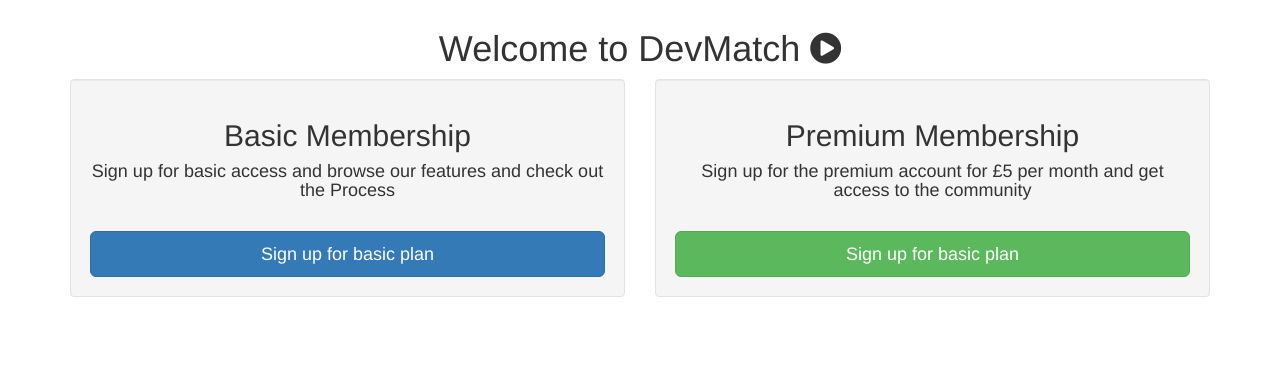
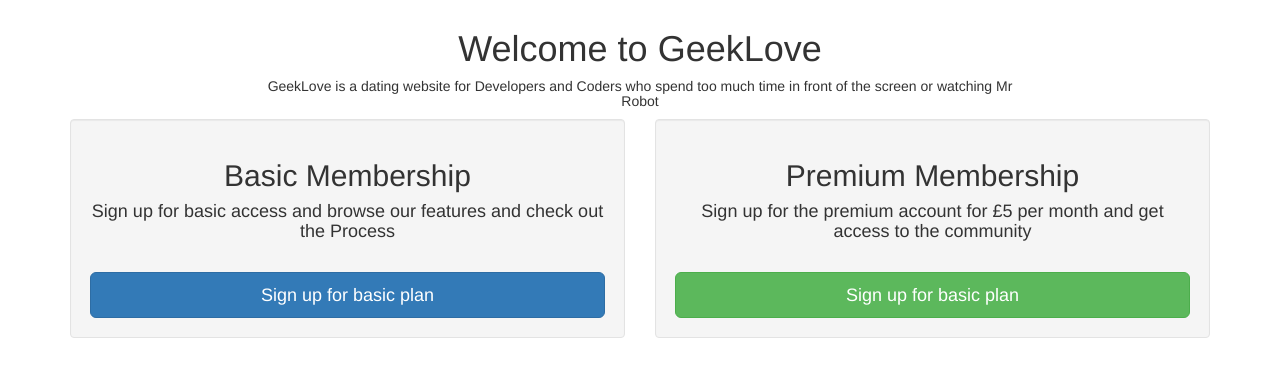
Before and after one commit to Tommy-B-Git/tb-project, a Flask app: page / in a window 1280 px wide. Shown: the part 51-428 px from the top of the page. Run offline with Flask 2, Linux system fonts and the light colour scheme; some libraries are stand-ins or nearby versions.

Commit message:
Added content to base.html

```diff
--- a/templates/base.html
+++ b/templates/base.html
@@ -1,7 +1,7 @@
 <!doctype html>
 <html>
   <head>
-    <title>DevMatch | Home</title>
+    <title>GeekLove | Home</title>
     {% include 'head.html' %}
   </head>
 
@@ -11,7 +11,9 @@
     <div class="container">
       <div class="row">
         <div class="col-md-8 col-md-offset-2">
-          <h1 class="appHeaders text-center">Welcome to DevMatch <i class="fa fa-play-circle" aria-hidden="true"></i> </h1>
+          <h1 class="appHeaders text-center">Welcome to GeekLove <i class="fa-fa-heart" aria-hidden="true"></i></h1>
+          <h5 class="text-center">GeekLove is a dating website for Developers and Coders who spend
+          too much time in front of the screen or watching Mr Robot</h5>
         </div>
       </div> <!-- end row -->
     </div> <!-- end container -->
```
